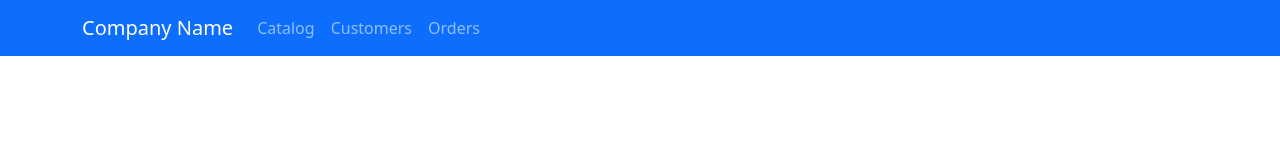
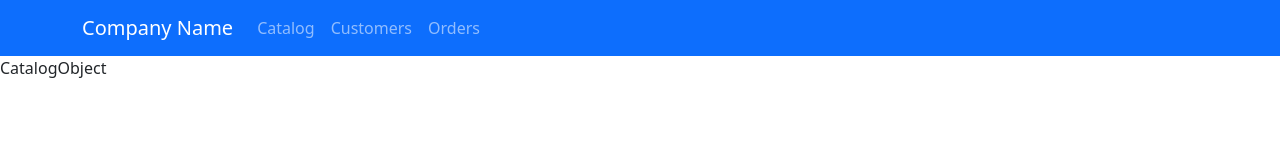
Before and after one commit to joshSi/square-crm, a React (Create React App) app in the folder client/: page /catalog/1 in a window 1280 px wide. Shown: the top 160 px of the page. Built offline with nearby package versions, Linux system fonts and the light colour scheme.

Commit message:
moved parent components to pages folder

```diff
--- a/client/src/App.js
+++ b/client/src/App.js
@@ -2,10 +2,12 @@ import React from "react";
 import { BrowserRouter, Routes, Route } from "react-router-dom";
 import NavBar from "./components/NavBar";
 import Home from "./pages/Home";
-import Catalog from "./components/Catalog";
-import Customers from "./components/Customers";
-import CustomerProfile from "./components/CustomerProfile";
-import Orders from "./components/Orders";
+import Catalog from "./pages/Catalog";
+import CatalogObject from "./pages/CatalogObject";
+import Customers from "./pages/Customers";
+import Customer from "./pages/Customer";
+import Orders from "./pages/Orders";
+import Order from "./pages/Order";
 
 const App = () => {
   return (
@@ -15,9 +17,11 @@ const App = () => {
         <Routes>
           <Route path="/" element={<Home />} />
           <Route path="/catalog" element={<Catalog />} />
+          <Route path="/catalog/:id" element={<CatalogObject />} />
           <Route path="/customers" element={<Customers />} />
-          <Route path="/customers/:id" element={<CustomerProfile />} />
+          <Route path="/customers/:id" element={<Customer />} />
           <Route path="/orders" element={<Orders />} />
+          <Route path="/orders/:id" element={<Order />} />
         </Routes>
       </BrowserRouter>
     </div>
--- a/client/src/components/Catalog.js
+++ b/client/src/pages/Catalog.js
@@ -1,7 +1,7 @@
 import React, { useEffect, useState, useCallback } from "react";
 import { Container } from "react-bootstrap";
-import CatalogObject from "./CatalogObject";
-import Filter from "./Filter";
+import CatalogObject from "../components/CatalogObject";
+import Filter from "../components/Filter";
 
 const Catalog = () => {
   const [loading, setLoading] = useState(false);
--- /dev/null
+++ b/client/src/pages/CatalogObject.js
@@ -0,0 +1,7 @@
+import React from "react";
+
+const CatalogObject = () => {
+  return <div>CatalogObject</div>;
+};
+
+export default CatalogObject;
--- a/client/src/components/CustomerProfile.js
+++ b/client/src/pages/Customer.js
@@ -2,7 +2,7 @@ import React, { useEffect, useState } from "react";
 import { useLocation } from "react-router-dom";
 import { Container, Card, ListGroup, Row, Col } from "react-bootstrap";
 
-const CustomerProfile = () => {
+const Customer = () => {
   const location = useLocation();
   const [loading, setLoading] = useState(false);
   const [data, setData] = useState({ customer: {} });
@@ -110,4 +110,4 @@ const CustomerProfile = () => {
   );
 };
 
-export default CustomerProfile;
+export default Customer;
--- a/client/src/components/Customers.js
+++ b/client/src/pages/Customers.js
@@ -1,7 +1,7 @@
 import React, { useEffect, useState, useCallback } from "react";
 import { Container } from "react-bootstrap";
-import Customer from "./Customer";
-import Filter from "./Filter";
+import Customer from "../components/Customer";
+import Filter from "../components/Filter";
 
 const Customers = () => {
   const [loading, setLoading] = useState(false);
--- /dev/null
+++ b/client/src/pages/Order.js
@@ -0,0 +1,7 @@
+import React from "react";
+
+const Order = () => {
+  return <div>Order</div>;
+};
+
+export default Order;
--- a/client/src/components/Orders.js
+++ b/client/src/pages/Orders.js
@@ -1,7 +1,7 @@
 import React, { useEffect, useState, useCallback } from "react";
 import { Container } from "react-bootstrap";
-import Order from "./Order";
-import Filter from "./Filter";
+import Order from "../components/Order";
+import Filter from "../components/Filter";
 
 const Orders = () => {
   const [loading, setLoading] = useState(false);
```
